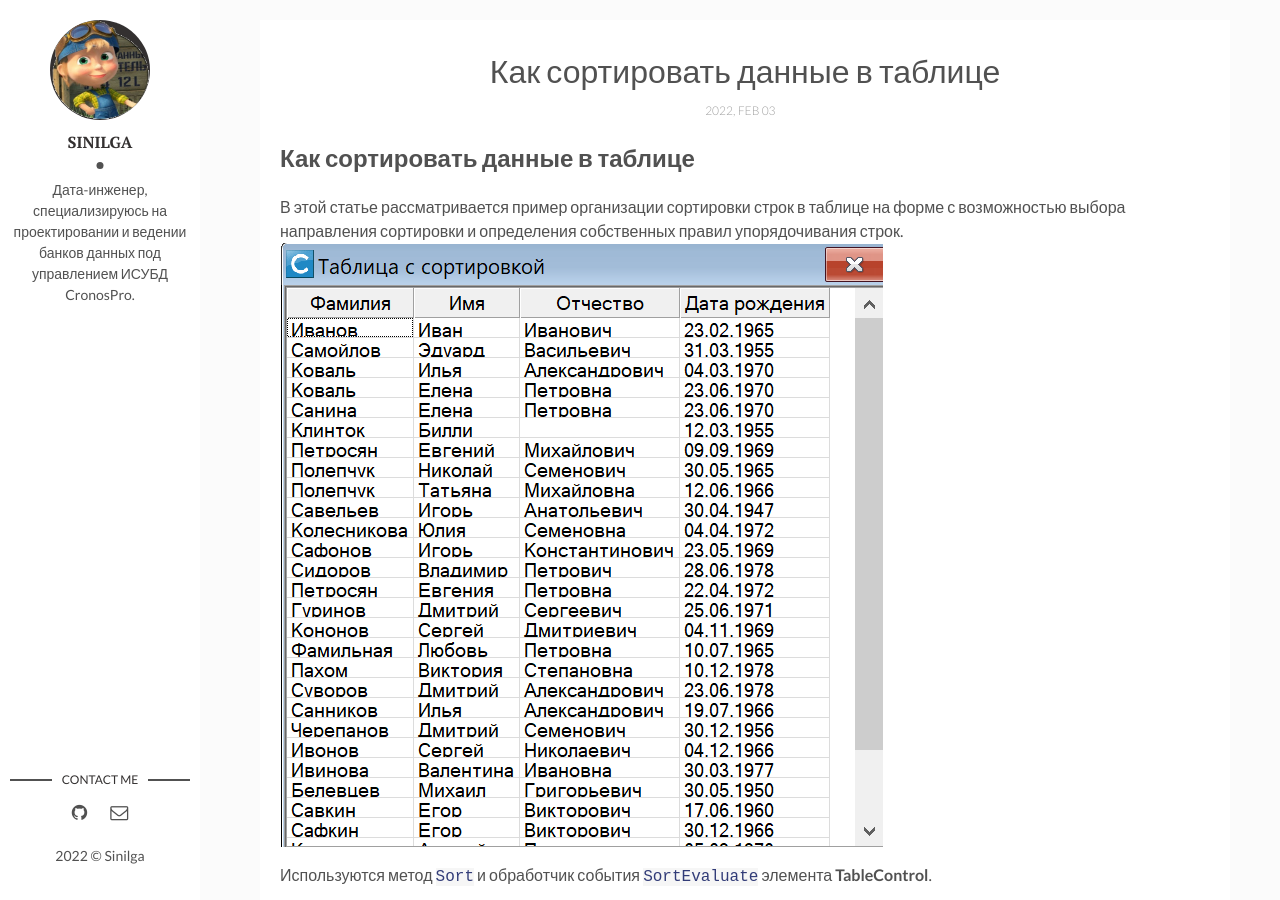
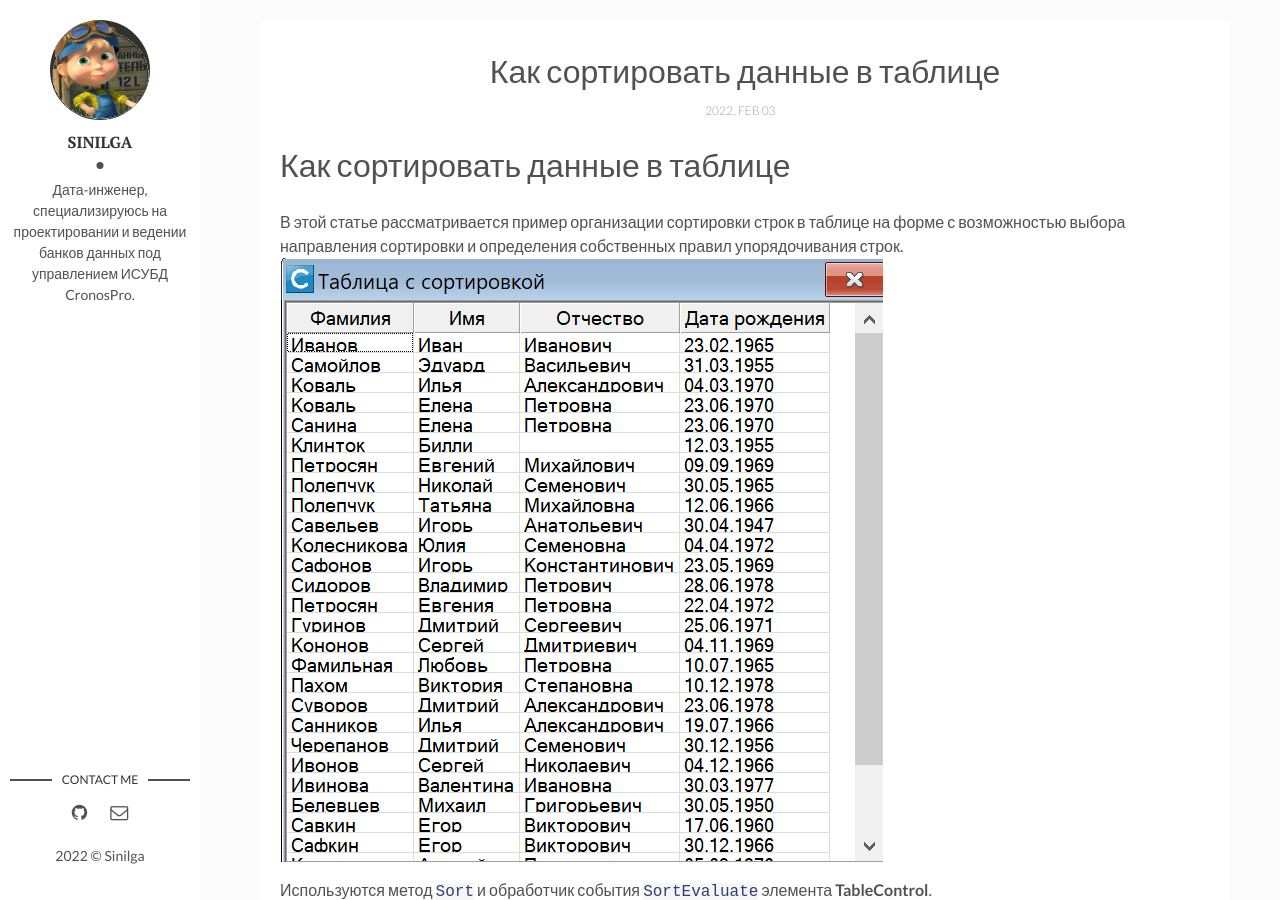
Before and after one commit to sinilga/cronospro, a Jekyll site: the page built from _posts/2022-02-03-tablesort.md, in a window 1280 px wide and 900 px high. Built offline with Jekyll 4.4.1, drawn with Linux system fonts in a browser that asks for light colours; comment, search, counter and statistics services are not loaded.

```diff
--- a/_posts/2022-02-03-tablesort.md
+++ b/_posts/2022-02-03-tablesort.md
@@ -6,7 +6,7 @@ categories: Lua, формы ввода
 
 ---
 
-## Как сортировать данные в таблице
+# Как сортировать данные в таблице
 
 В этой статье рассматривается пример организации сортировки строк в таблице на форме
 с возможностью выбора направления сортировки и определения собственных правил
```
